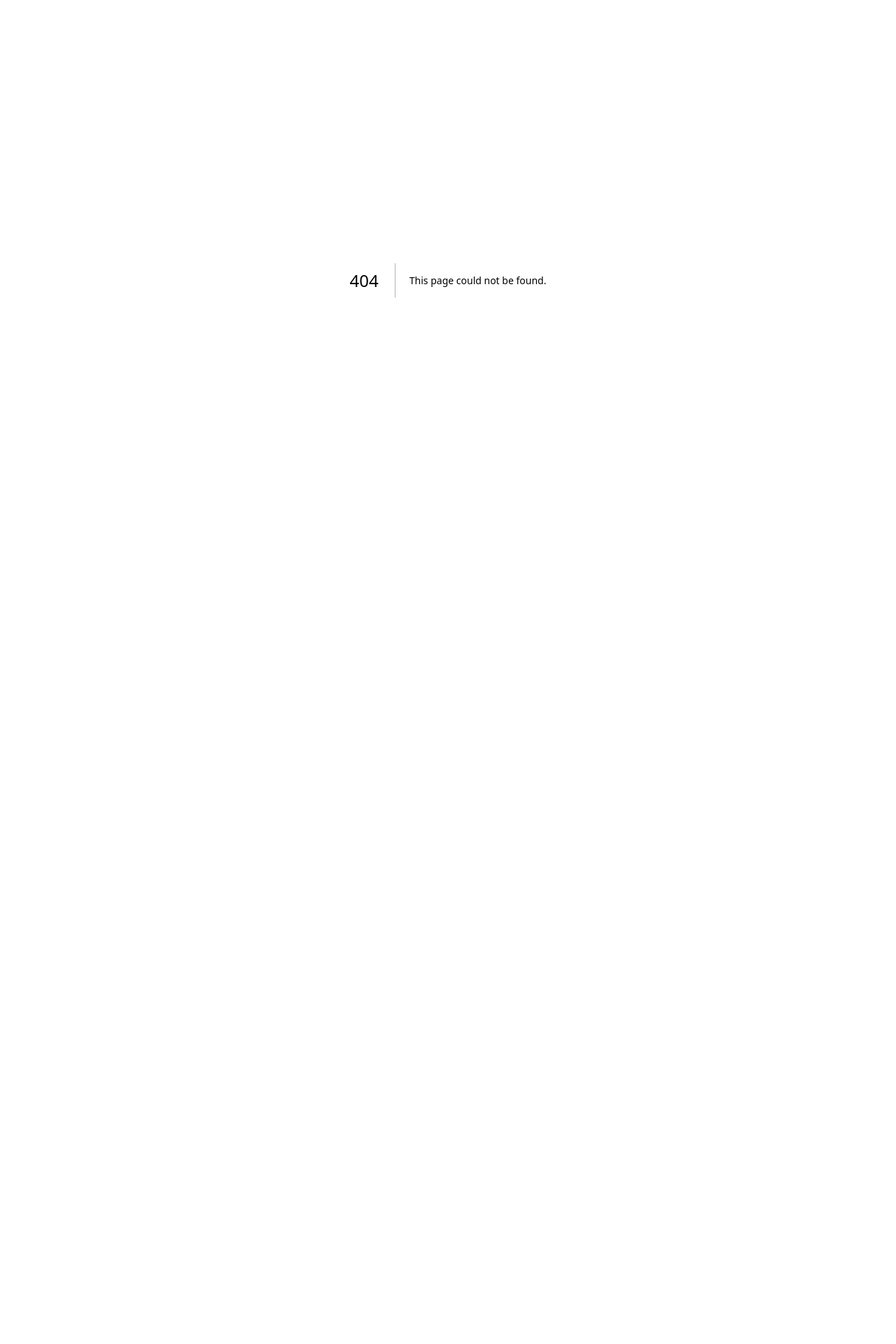
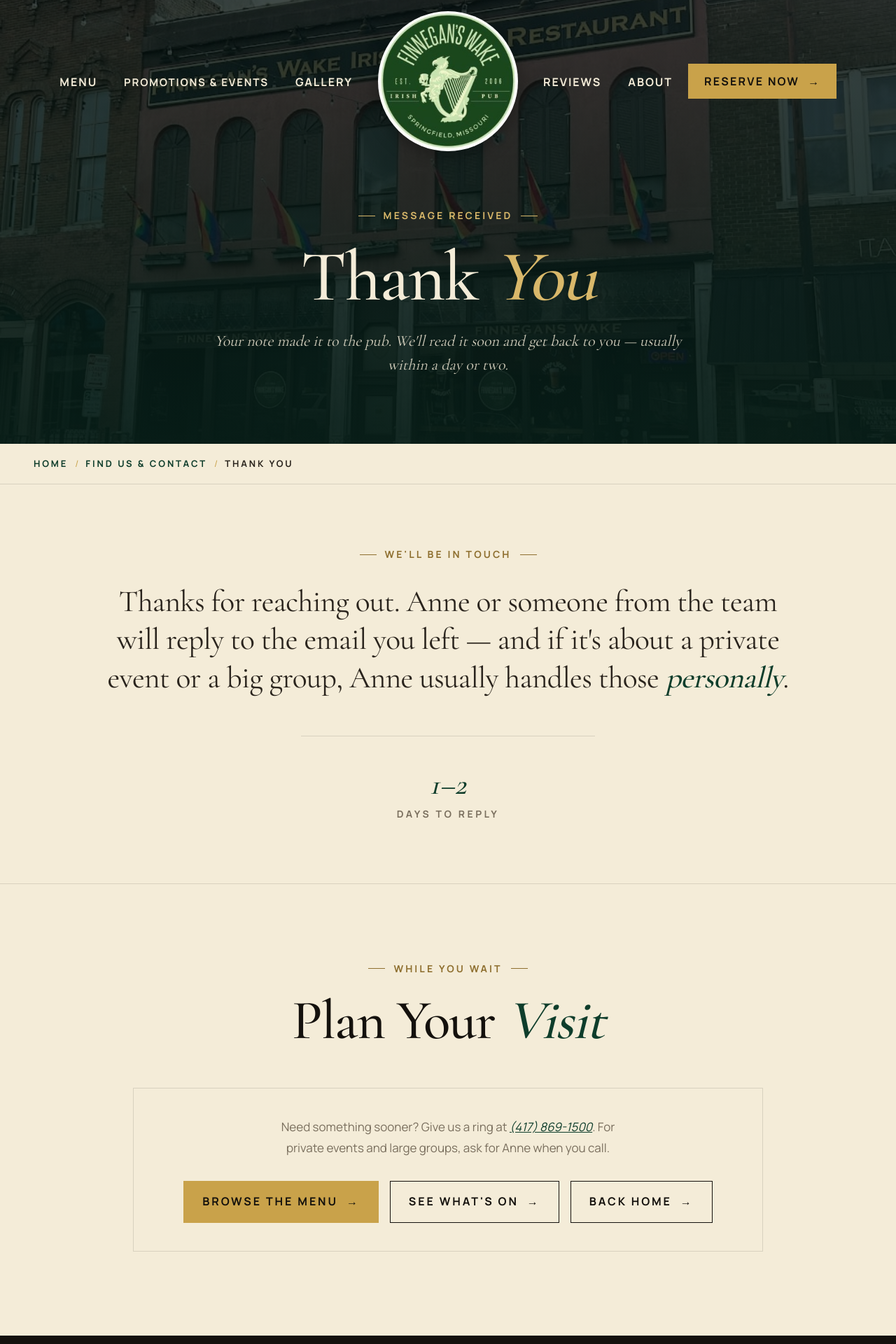
Before and after one commit to webstix-git/Finneganswake, a Next.js app: page /thank-you in a window 1280 px wide. Before the commit this address had no page. Shown: the top 1920 px of the page at 70% size. Before the commit the page ends 800 px from the top, so only its background shows below. Built offline with nearby package versions, Linux system fonts and the light colour scheme.

Commit message:
form integration

```diff
--- a/app/sitemap/page.tsx
+++ b/app/sitemap/page.tsx
@@ -32,6 +32,7 @@
     heading: "Visit & Information",
     items: [
       { label: "Find Us & Contact", href: "/contact", blurb: "Address, hours, phone, and the booking form." },
+      { label: "Thank You", href: "/thank-you", blurb: "Confirmation after you send us a message." },
       { label: "Privacy Policy", href: "/privacy", blurb: "How we handle your information." },
       { label: "Sitemap", href: "/sitemap", blurb: "You are here." },
     ],
--- /dev/null
+++ b/app/thank-you/page.tsx
@@ -0,0 +1,101 @@
+import Nav from "@/components/Nav";
+import Footer from "@/components/Footer";
+import Reveal from "@/components/Reveal";
+import Breadcrumbs from "@/components/Breadcrumbs";
+import Link from "next/link";
+import type { Metadata } from "next";
+
+export const metadata: Metadata = {
+  title: "Thank You — Finnegan's Wake",
+  description:
+    "Your message is on its way. We'll be in touch within a day or two — or call (417) 869-1500 if it's urgent.",
+};
+
+export default function ThankYouPage() {
+  return (
+    <>
+      <Nav />
+
+      <section
+        className="page-hero"
+        style={
+          {
+            "--page-hero-bg": "url('/images/hero-exterior.png')",
+            "--page-hero-pos": "center 65%",
+          } as React.CSSProperties
+        }
+      >
+        <span className="eyebrow center">Message Received</span>
+        <h1>Thank <em>You</em></h1>
+        <p>Your note made it to the pub. We&apos;ll read it soon and get back to you — usually within a day or two.</p>
+      </section>
+
+      <Breadcrumbs
+        trail={[
+          { label: "Find Us & Contact", href: "/contact" },
+          { label: "Thank You" },
+        ]}
+      />
+
+      <section className="est-band">
+        <span className="eyebrow center">We&apos;ll Be In Touch</span>
+        <p className="display">
+          Thanks for reaching out. Anne or someone from the team will reply to the email
+          you left — and if it&apos;s about a private event or a big group, Anne usually
+          handles those <em>personally</em>.
+        </p>
+        <div className="est-stats" style={{ gridTemplateColumns: "1fr", maxWidth: 420 }}>
+          <div className="est-stat" style={{ borderRight: "none" }}>
+            <div className="num" style={{ fontSize: 42 }}>
+              1–2
+            </div>
+            <div className="label">Days To Reply</div>
+          </div>
+        </div>
+      </section>
+
+      <section className="featured" style={{ paddingTop: 100, paddingBottom: 120 }}>
+        <div className="featured-header" style={{ marginBottom: 56, gridTemplateColumns: "1fr" }}>
+          <div className="center reveal">
+            <span className="eyebrow center">While You Wait</span>
+            <h2 className="h-section" style={{ marginTop: 24 }}>
+              Plan Your <em>Visit</em>
+            </h2>
+          </div>
+        </div>
+
+        <div
+          className="testi-grid reveal"
+          style={{ maxWidth: 900, margin: "0 auto", gridTemplateColumns: "1fr" }}
+        >
+          <article
+            className="testi-card"
+            style={{ background: "transparent", borderColor: "var(--rule)", textAlign: "center" }}
+          >
+            <p style={{ fontSize: 17, color: "var(--stone)", lineHeight: 1.75, maxWidth: 520, margin: "0 auto 32px" }}>
+              Need something sooner? Give us a ring at{" "}
+              <a href="tel:+14178691500" style={{ color: "var(--green)", fontStyle: "italic" }}>
+                (417) 869-1500
+              </a>
+              . For private events and large groups, ask for Anne when you call.
+            </p>
+            <div className="visit-actions" style={{ justifyContent: "center", marginTop: 0 }}>
+              <Link href="/menu" className="btn btn-gold">
+                Browse The Menu
+              </Link>
+              <Link href="/events" className="btn btn-ghost">
+                See What&apos;s On
+              </Link>
+              <Link href="/" className="btn btn-ghost">
+                Back Home
+              </Link>
+            </div>
+          </article>
+        </div>
+      </section>
+
+      <Footer />
+      <Reveal />
+    </>
+  );
+}
```
Also changed, not shown: components/ContactForm.tsx (+17 -21 lines).
